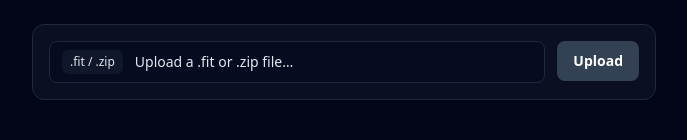
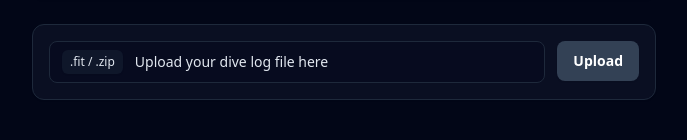
Before and after one commit to fsys2508/convert-to-ssi, a Next.js app: page /en in a window 1280 px wide. Shown: the part 571-711 px from the top of the page, without its empty margins (296-983 px from the left). Built offline with nearby package versions, Linux system fonts and the light colour scheme.

Commit message:
Update drag and drop UX

```diff
--- a/app/[locale]/page.tsx
+++ b/app/[locale]/page.tsx
@@ -439,9 +439,11 @@ export default function Home() {
               <div
                 {...getRootProps({
                   className: [
-                    "inline-flex w-full cursor-pointer items-center gap-3 rounded-lg border px-3 py-2 text-sm transition",
+                    "inline-flex w-full cursor-pointer items-center gap-3 rounded-lg border px-3 py-2 text-sm transition-colors duration-150",
                     isDragReject
                       ? "border-red-300 bg-red-50 text-red-700 dark:border-red-900/50 dark:bg-red-950/30 dark:text-red-300"
+                      : isDragActive
+                        ? "border-blue-400 bg-blue-50 text-blue-700 ring-2 ring-blue-200 dark:border-blue-500/70 dark:bg-blue-950/30 dark:text-blue-200 dark:ring-blue-900/50"
                       : "border-slate-200 bg-slate-50 text-slate-700 hover:bg-slate-100 dark:border-slate-800 dark:bg-slate-950/30 dark:text-slate-200 dark:hover:bg-slate-950/50",
                     loading ? "cursor-not-allowed opacity-60" : "",
                   ].join(" "),
@@ -452,7 +454,13 @@ export default function Home() {
                   .fit / .zip
                 </span>
                 <span className="min-w-0 flex-1 truncate">
-                  {isDragActive ? t("filePlaceholder") : file ? file.name : t("filePlaceholder")}
+                  {isDragReject
+                    ? t("invalidZip")
+                    : isDragActive
+                      ? "Drop file here"
+                      : file
+                        ? file.name
+                        : t("filePlaceholder")}
                 </span>
                 {file && (
                   <button
@@ -463,7 +471,7 @@ export default function Home() {
                       setFile(null);
                       setError(null);
                     }}
-                    className="inline-flex h-7 w-7 shrink-0 items-center justify-center rounded-md border border-slate-300 bg-white text-slate-600 transition hover:bg-slate-100 hover:text-slate-900 dark:border-slate-700 dark:bg-slate-900 dark:text-slate-300 dark:hover:bg-slate-800 dark:hover:text-slate-100"
+                    className="inline-flex h-7 w-7 shrink-0 items-center justify-center rounded-md text-slate-600 transition hover:bg-slate-100 hover:text-slate-900 dark:text-slate-300 dark:hover:bg-slate-800 dark:hover:text-slate-100"
                     aria-label="Clear selected file"
                     title="Clear selected file"
                     disabled={loading}
--- a/messages/en.json
+++ b/messages/en.json
@@ -47,7 +47,7 @@
       "var_current_id": "Current",
       "var_surface_id": "Surface"
     },
-    "filePlaceholder": "Upload a .fit or .zip file…",
+    "filePlaceholder": "Upload your dive log file here",
     "uploadTabs": {
       "single": "Single upload",
       "merge": "Merge multiple logs",
--- a/messages/zh.json
+++ b/messages/zh.json
@@ -47,7 +47,7 @@
       "var_current_id": "水流",
       "var_surface_id": "水面"
     },
-    "filePlaceholder": "上傳你的 .fit/.zip 檔案",
+    "filePlaceholder": "上傳你的 dive log 檔案",
     "uploadTabs": {
       "single": "單一上傳",
       "merge": "合併多筆紀錄",
```
